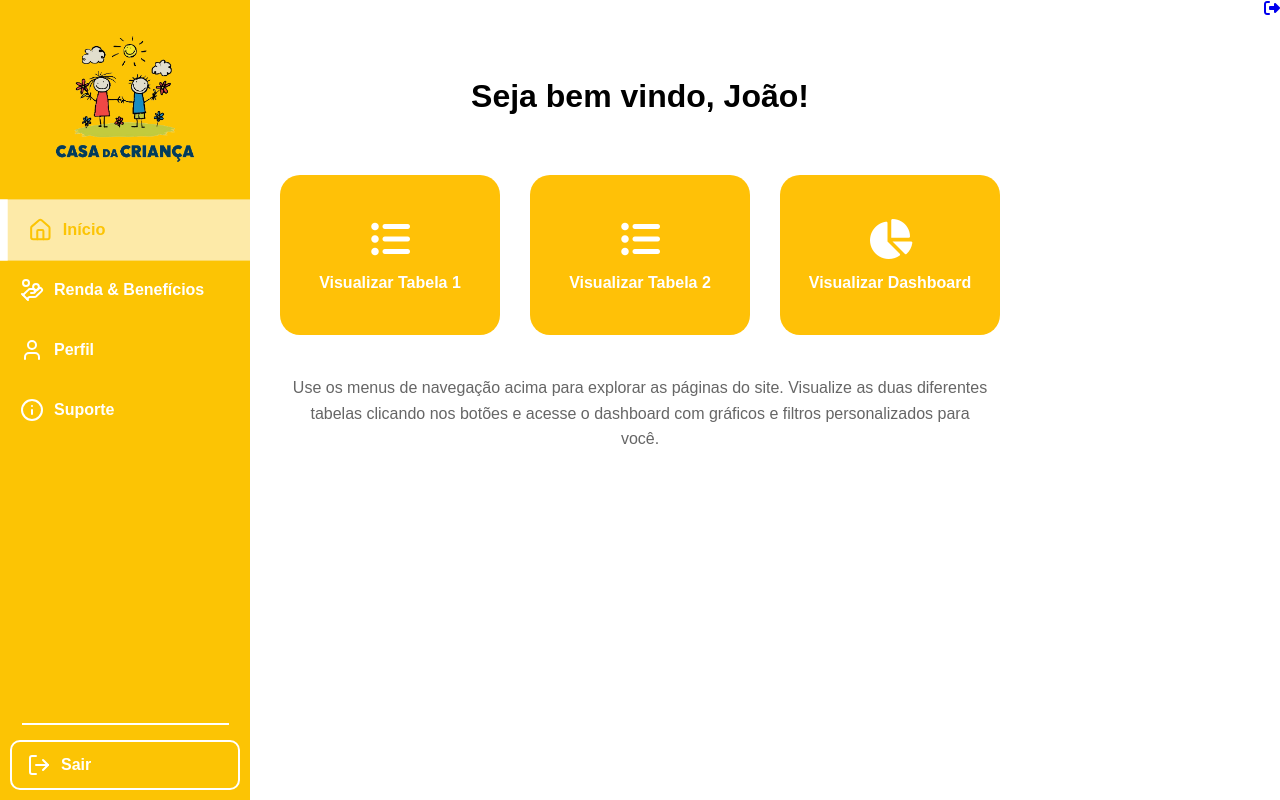
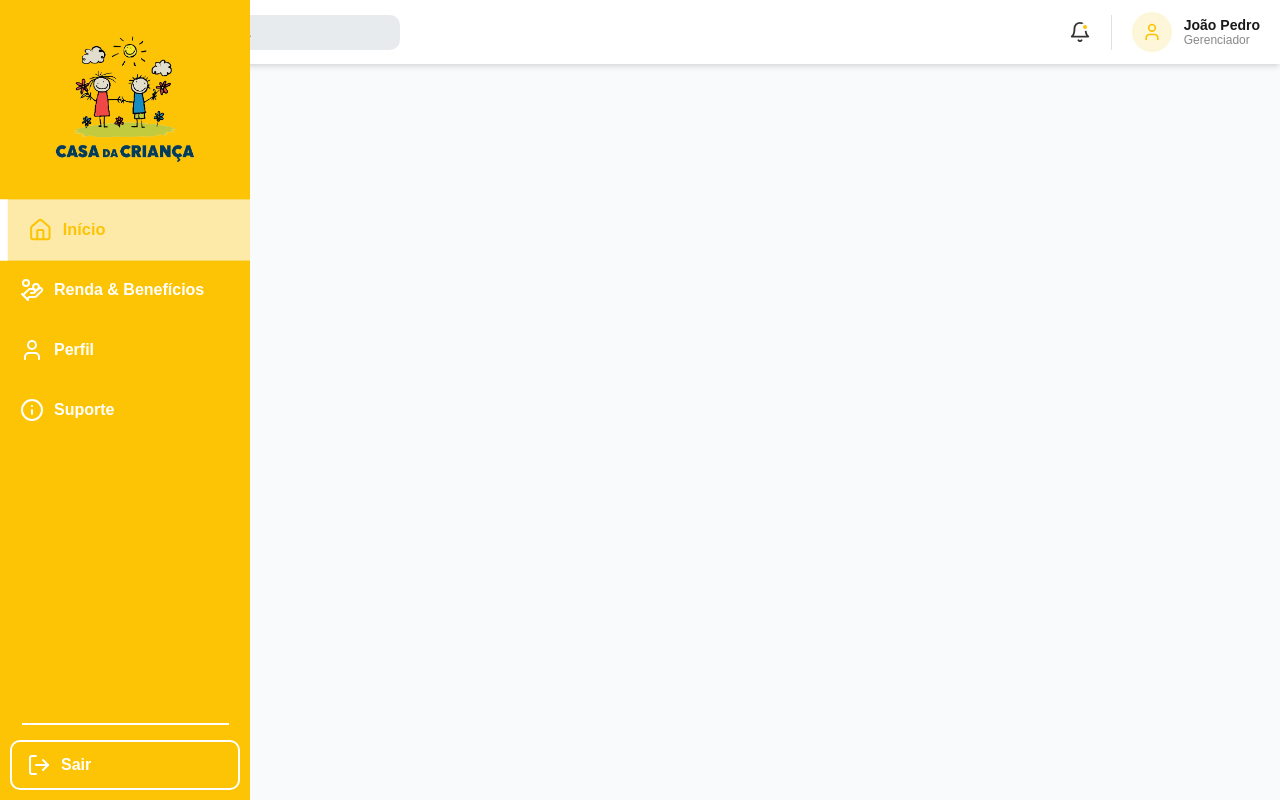
Before and after one commit to joaopedro-07/CasaDaCrianca, a PHP site: page /php/inicio.php in a window 1280 px wide. Run offline with PHP 8.4, Linux system fonts and the light colour scheme; a user stored in the database is signed in; data comes from the database, SQL or seed files in the repository; some libraries are stand-ins or nearby versions.

Commit message:
header completo, sem a funcionalidade do sininho

```diff
--- a/index.php
+++ b/index.php
@@ -34,7 +34,7 @@ if ($_SERVER['REQUEST_METHOD'] == 'POST') {
 </head>
 <body class="login-page">
     <div class="login-container">
-        <img src="img/logo-casa-da-crianca.png" alt="Logo">
+        <img src="img/logoCasaDaCrianca.png" alt="Logo Casa da Criança">
         <h2>Entrar na sua conta</h2>
 
         <form action="" method="POST" class="login-form">
--- a/php/inicio.php
+++ b/php/inicio.php
@@ -4,59 +4,65 @@ if (!isset($_SESSION['admin_id'])) {
     header("Location: ../index.php");
     exit();
 }
+$id_logado = $_SESSION['admin_id'];
 require_once '../conexao.php';
 
 // IMPEDIR CACHE (Coloque isso em todas as páginas do diretório /php)
 header("Cache-Control: no-store, no-cache, must-revalidate, max-age=0");
 header("Cache-Control: post-check=0, pre-check=0", false);
 header("Pragma: no-cache");
+
+$sql = "SELECT id, nome FROM administradores WHERE id = ?";
+$stmt = mysqli_prepare($conn, $sql);
+
+if ($stmt) {
+    mysqli_stmt_bind_param($stmt, "i", $id_logado);
+    mysqli_stmt_execute($stmt);
+    $resultado = mysqli_stmt_get_result($stmt);
+    $linha = mysqli_fetch_assoc($resultado);
+}
 ?>
 
 <!DOCTYPE html>
 <html lang="pt-br">
 <head>
     <meta charset="UTF-8">
-    <link rel="stylesheet" href="../styles/sidebar.css">
     <link rel="stylesheet" href="../styles/inicio.css">
     <link rel="stylesheet" href="https://cdnjs.cloudflare.com/ajax/libs/font-awesome/6.4.0/css/all.min.css">
     <script src="https://code.iconify.design/iconify-icon/1.0.7/iconify-icon.min.js"></script>
     <script src="https://unpkg.com/lucide@latest"></script>
     <title>Início - Casa da Criança</title>
 </head>
-<body>
-    <div class="main-wrapper">
+<body class="body-inicio">
     <?php include 'sidebar.php'; ?>
+    <div class="container-geral">
+        <header class="header-inicio">
+            <div class="div-search">
+                <svg class="icon-search" xmlns="http://www.w3.org/2000/svg" width="16" height="16" viewBox="0 0 24 24" fill="none" stroke="currentColor" stroke-width="2" stroke-linecap="round" stroke-linejoin="round" class="lucide lucide-search-icon lucide-search"><path d="m21 21-4.34-4.34"/><circle cx="11" cy="11" r="8"/></svg>
+                <input class="input-search" type="text" placeholder="Pesquisar criança...">
+            </div>
+            <div class="lado-direito-header">
+                <!-- Sino de Notificação -->
+                <div class="notificacao-container">
+                    <svg xmlns="http://www.w3.org/2000/svg" width="22" height="22" viewBox="0 0 24 24" fill="none" stroke="currentColor" stroke-width="2" stroke-linecap="round" stroke-linejoin="round" class="lucide lucide-bell"><path d="M6 8a6 6 0 0 1 12 0c0 7 3 9 3 9H3s3-2 3-9"/><path d="M10.3 21a1.94 1.94 0 0 0 3.4 0"/></svg>
+                    <span class="ponto-notificacao"></span>
+                </div>
 
-    <main class="content">
-        <div class="top-header">
-            <a href="logout.php" onclick="return confirm('Sair do sistema?')" class="logout-icon">
-                <i class="fa-solid fa-right-from-bracket"></i>
-            </a>
-        </div>
+                <div class="linha-vertical-header"></div>
 
-        <div class="welcome-section">
-            <h1>Seja bem vindo, <?php echo explode(' ', $_SESSION['admin_nome'])[0]; ?>!</h1>
-        </div>
-
-        <div class="shortcut-container">
-            <a href="tabela1.php" class="shortcut-card">
-                <i class="fa-solid fa-list-ul"></i>
-                <span>Visualizar Tabela 1</span>
-            </a>
-            <a href="tabela2.php" class="shortcut-card">
-                <i class="fa-solid fa-list-ul"></i>
-                <span>Visualizar Tabela 2</span>
-            </a>
-            <a href="dashboard.php" class="shortcut-card">
-                <i class="fa-solid fa-chart-pie"></i>
-                <span>Visualizar Dashboard</span>
-            </a>
-        </div>
-
-        <p class="instruction-text">
-            Use os menus de navegação acima para explorar as páginas do site. Visualize as duas diferentes tabelas clicando nos botões e acesse o dashboard com gráficos e filtros personalizados para você.
-        </p>
-    </main>
-</div>
+                <div class="perfil-header">
+                    <div class="avatar-circulo">
+                        <svg xmlns="http://www.w3.org/2000/svg" width="20" height="20" viewBox="0 0 24 24" fill="none" stroke="#FCC404" stroke-width="2" stroke-linecap="round" stroke-linejoin="round" class="lucide lucide-user"><path d="M19 21v-2a4 4 0 0 0-4-4H9a4 4 0 0 0-4 4v2"/><circle cx="12" cy="7" r="4"/></svg>
+                    </div>
+                    <div class="info-admin">
+                        <span class="nome-admin">
+                            <?php echo $linha ? $linha['nome'] : 'Admin'; ?>
+                        </span>
+                        <span class="cargo-admin">Gerenciador</span>
+                    </div>
+                </div>
+            </div>
+        </header>
+    </div>
 </body>
 </html>
--- a/styles/inicio.css
+++ b/styles/inicio.css
@@ -1,62 +1,123 @@
-.welcome-section {
-    text-align: center;
-    margin-top: 40px;
-    margin-bottom: 60px;
+.body-inicio {
+    width: 100vw;
+    height: 100vh;
+    background-color: rgb(248, 250, 252);
 }
 
-.welcome-section h1 {
-    font-size: 32px;
-    color: #000;
+.container-geral {
+    margin-left: 80px;
 }
 
-/* Header de Logout */
-.top-header {
+.header-inicio {
+    background-color: #fff;
+    height: 64px;
     display: flex;
-    justify-content: flex-end;
-    padding-bottom: 20px;
+    align-items: center;
+    justify-content: space-between;
+    padding: 10px 20px;
+    box-shadow: 0 4px 6px -1px rgba(0, 0, 0, 0.1), 0 2px 4px -1px rgba(0, 0, 0, 0.06);
+    position: sticky;
+    top: 0;
+    z-index: 100;
 }
 
-/* Container dos Cards */
-.shortcut-container {
-    display: flex;
-    justify-content: center;
-    gap: 30px;
-    margin-bottom: 40px;
+.div-search {
+    position: relative;
+    width: 300px;
 }
 
-.shortcut-card {
-    background-color: #ffc107;
-    width: 220px;
-    height: 160px;
-    border-radius: 20px;
-    display: flex;
-    flex-direction: column;
-    justify-content: center;
-    align-items: center;
-    text-decoration: none;
-    color: white;
-    transition: transform 0.2s;
+.icon-search {
+    position: absolute;
+    left: 10px;
+    top: 50%;
+    transform: translateY(-50%);
+    color: #888;
 }
 
-.shortcut-card:hover {
-    transform: scale(1.05);
+.input-search {
+    background-color: #e8ebee;
+    width: 100%;
+    padding: 10px 10px 10px 35px;
+    border: none;
+    border-radius: 10px;
+    outline: none;
 }
 
-.shortcut-card i {
-    font-size: 40px;
-    margin-bottom: 15px;
+.input-search::placeholder {
+    color: #888;
+    opacity: 1;
 }
 
-.shortcut-card span {
-    font-weight: bold;
-    font-size: 16px;
-    text-align: center;
+.input-search:focus::placeholder {
+    color: #ccc;
 }
 
-.instruction-text {
-    text-align: center;
-    max-width: 700px;
-    margin: 0 auto;
-    color: #666;
-    line-height: 1.6;
+.lado-direito-header {
+    display: flex;
+    align-items: center;
+    gap: 20px; /* Espaço entre o sino, a linha e o perfil */
 }
+
+/* Notificação com o pontinho amarelo */
+.notificacao-container {
+    position: relative;
+    display: flex;
+    align-items: center;
+    color: #333;
+    cursor: pointer;
+}
+
+.ponto-notificacao {
+    position: absolute;
+    top: 2px;
+    right: 2px;
+    width: 8px;
+    height: 8px;
+    background-color: #FCC404;
+    border-radius: 50%;
+    border: 2px solid #fff;
+}
+
+/* Linha Vertical */
+.linha-vertical-header {
+    background-color: #e0e0e0; /* Cor mais suave igual à imagem */
+    width: 1px;
+    height: 35px; /* Altura reduzida para ficar elegante */
+}
+
+/* Container do Perfil */
+.perfil-header {
+    display: flex;
+    align-items: center;
+    gap: 12px;
+}
+
+/* Círculo do Avatar */
+.avatar-circulo {
+    background-color: #FEF6D8; /* Amarelo bem clarinho de fundo */
+    width: 40px;
+    height: 40px;
+    border-radius: 50%;
+    display: flex;
+    align-items: center;
+    justify-content: center;
+}
+
+/* Textos (Nome e Cargo) */
+.info-admin {
+    display: flex;
+    flex-direction: column; /* Empilha o nome e o cargo */
+}
+
+.nome-admin {
+    font-size: 14px;
+    font-weight: 700;
+    color: #1a1a1a;
+    line-height: 1.2;
+}
+
+.cargo-admin {
+    font-size: 12px;
+    color: #888;
+    font-weight: 400;
+}
```
